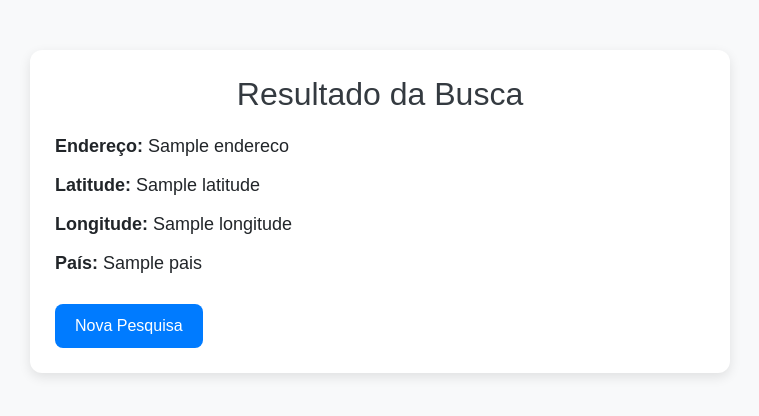
After one commit to luizmarr/api_mapas, a FastAPI app: template templates/resultado.html in a window 1280 px wide. The commit adds this page. Shown: the top 416 px of the page, without its empty margins (260-1019 px from the left). Run offline with FastAPI, Linux system fonts and the light colour scheme; the template is opened without the code that fills it: most values are stand-ins (such as "Sample title", 1, 10 or a date in 2020); some libraries are stand-ins or nearby versions.

Commit message:
Adiciona páginas HTML, CSS, templates Jinja2 e documentação do projeto

```diff
--- a/main.py
+++ b/main.py
@@ -18,10 +18,14 @@ def home(request: Request):
     )
 
 @app.post("/geocode")
-def geocode(endereco: str = Form(...)):
+def geocode(request: Request, endereco: str = Form(...)):
     resultado = mapas.geocode(endereco)
     if resultado:
-        return resultado
+        return templates.TemplateResponse(
+    request=request,
+    name="resultado.html",
+    context={"resultado": resultado}
+)
     else:
         return {"error": "Endereço não encontrado"}
 
--- a/static/style.css
+++ b/static/style.css
@@ -0,0 +1,64 @@
+body {
+    font-family: 'Arial', sans-serif;
+    background-color: #f8f9fa;
+    margin: 0;
+    padding: 0;
+}
+
+h1 {
+    color: #343a40;
+    margin-top: 20px;
+}
+
+#map {
+    height: 500px;
+    width: 100%;
+    margin-top: 20px;
+}
+
+#info {
+    margin-top: 20px;
+    padding: 15px;
+    background-color: #ffffff;
+    border: 1px solid #dee2e6;
+    border-radius: 5px;
+}
+
+#info h2 {
+    color: #343a40;
+}
+
+.resultado {
+    max-width: 700px;
+    margin: 50px auto;
+    padding: 25px;
+    background-color: white;
+    border-radius: 12px;
+    box-shadow: 0 4px 12px rgba(0,0,0,0.1);
+}
+
+.resultado h2 {
+    text-align: center;
+    color: #343a40;
+    margin-bottom: 20px;
+}
+
+.resultado p {
+    font-size: 18px;
+    margin-bottom: 12px;
+}
+
+.btn-voltar {
+    display: inline-block;
+    margin-top: 15px;
+    padding: 10px 20px;
+    background-color: #007bff;
+    color: white;
+    text-decoration: none;
+    border-radius: 8px;
+    transition: 0.3s;
+}
+
+.btn-voltar:hover {
+    background-color: #0056b3;
+}
--- a/templates/index.html
+++ b/templates/index.html
@@ -5,6 +5,7 @@
     <meta charset="UTF-8">
     <meta name="viewport" content="width=device-width, initial-scale=1.0">
     <link rel="stylesheet" href="https://stackpath.bootstrapcdn.com/bootstrap/4.5.2/css/bootstrap.min.css">
+    <link rel="stylesheet" href="/static/style.css">
 <title>GeoMap Explorer</title>
 </head>
 <body>
--- /dev/null
+++ b/templates/resultado.html
@@ -0,0 +1,34 @@
+<!DOCTYPE html>
+<html lang="pt-br">
+
+<head>
+    <meta charset="UTF-8">
+    <meta name="viewport" content="width=device-width, initial-scale=1.0">
+
+    <link rel="stylesheet"
+          href="https://stackpath.bootstrapcdn.com/bootstrap/4.5.2/css/bootstrap.min.css">
+
+    <link rel="stylesheet" href="/static/style.css">
+
+    <title>Resultado da Geocodificação</title>
+</head>
+
+<body>
+
+    <div class="resultado">
+        <h2>Resultado da Busca</h2>
+
+        <p><strong>Endereço:</strong> {{ resultado.endereco }}</p>
+
+        <p><strong>Latitude:</strong> {{ resultado.latitude }}</p>
+
+        <p><strong>Longitude:</strong> {{ resultado.longitude }}</p>
+
+        <p><strong>País:</strong> {{ resultado.pais }}</p>
+
+        <a href="/" class="btn-voltar">Nova Pesquisa</a>
+    </div>
+
+</body>
+
+</html>
```
Also changed, not shown: README.md, imagens/pagina_inicial.png (added), imagens/resultado_busca.png (added).
